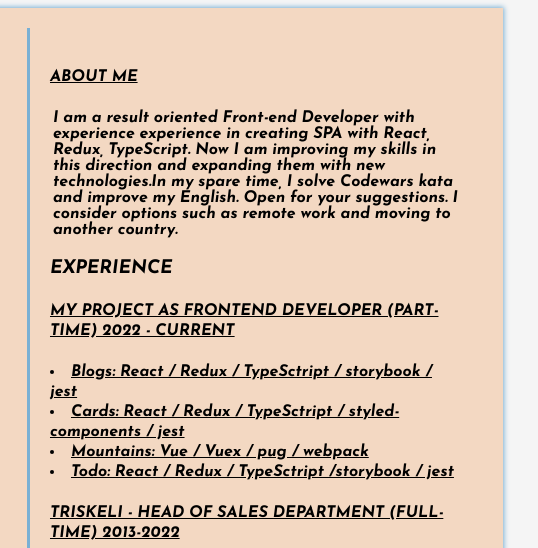
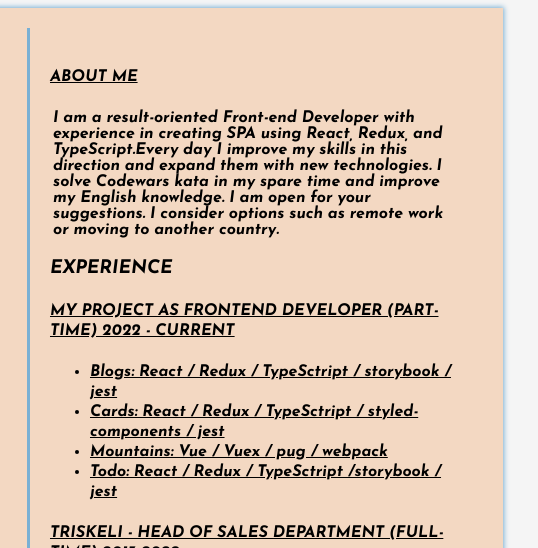
Before and after one commit to idogmat/rsschool-cv, a plain HTML site: page index.html in a window 1280 px wide. Shown: the top 548 px of the page, 537-1075 px from the left. Drawn offline with Linux system fonts and the light colour scheme.

Commit message:
fix:tel,close-tag

```diff
--- a/index.html
+++ b/index.html
@@ -13,12 +13,12 @@
     <section class="main person-info">
         <div class="info-photo-block">
             <img class="person-photo" src="./img/me.jpg" alt="me">
-                <h2>Evgeny Rodin</h3>
-                <h3>Front-end Developer</h4>
+            <h2>Evgeny Rodin</h2>
+            <h3>Front-end Developer</h3>
         </div>
         <div class="contacts">
             <h4>Contacts</h4>
-                <a href="tel:+905345479072">Phone: +905345479072</a>
+            <a href="tel:+90&nbsp;534&nbsp;547&nbsp;9072">Phone: +905345479072</a>
             <a href="mailto:idogmat@gmail.com">Email: idogmat@gmail.com</a>
             <a href="https://t.me/io_jack">Telegram: @io_jack</a>
             <a href="https://www.linkedin.com/in/jack-rodin/">Linkedin</a>
@@ -45,23 +45,28 @@
     <section class="main person-achievement">
         <div class="aboutme">
             <h4>About me</h4>
-            <p>I am a result oriented Front-end Developer with
-                experience experience in creating SPA with React,
-                Redux, TypeScript. Now I am improving my skills in
-                this direction and expanding them with new
-                technologies.In my spare time, I solve Codewars
-                kata and improve my English. Open for your
+            <p>I am a result-oriented Front-end Developer with
+                experience in creating SPA using React, Redux, and
+                TypeScript.Every day I improve my skills in this
+                direction and expand them with new technologies. I
+                solve Codewars kata in my spare time and improve
+                my English knowledge. I am open for your
                 suggestions. I consider options such as remote
-                work and moving to another country.</p>
+                work or moving to another country.</p>
         </div>
         <div class="experience">
             <h3>EXPERIENCE</h3>
             <h4>MY PROJECT AS FRONTEND DEVELOPER
                 (PART-TIME) 2022 - current</h4>
-                <li><a href="https://github.com/idogmat/blog-project">Blogs: React / Redux / TypeSctript / storybook / jest </a></li>
-                <li><a href="https://idogmat.github.io/card/">Cards: React / Redux / TypeSctript / styled-components / jest </a></li>
+            <ul>
+                <li><a href="https://github.com/idogmat/blog-project">Blogs: React / Redux / TypeSctript / storybook /
+                    jest </a></li>
+                <li><a href="https://idogmat.github.io/card/">Cards: React / Redux / TypeSctript / styled-components /
+                    jest </a></li>
                 <li><a href="idogmat.github.io/Mountains/">Mountains: Vue / Vuex / pug / webpack</a></li>
-                <li><a href="idogmat.github.io/todo-list-ts/">Todo: React / Redux / TypeSctript /storybook / jest </a></li>
+                <li><a href="idogmat.github.io/todo-list-ts/">Todo: React / Redux / TypeSctript /storybook / jest </a>
+                </li>
+            </ul>
             <h4>TRISKELI - Head Of Sales Department (FULL-TIME) 2013-2022</h4>
 
             Organization of the store.
@@ -80,6 +85,6 @@
             </ul>
         </div>
     </section>
-    </div>
+</main>
 </body>
 </html>
```
Also changed, not shown: 1 other file. Lines whose indentation alone changed are shown as unchanged.
